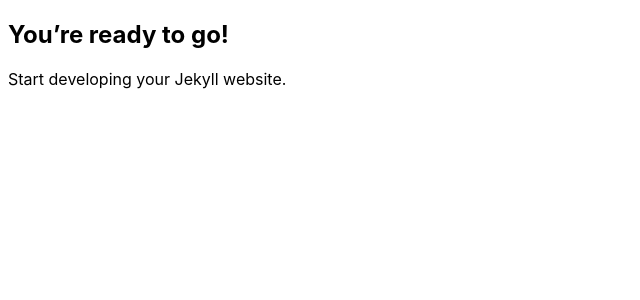
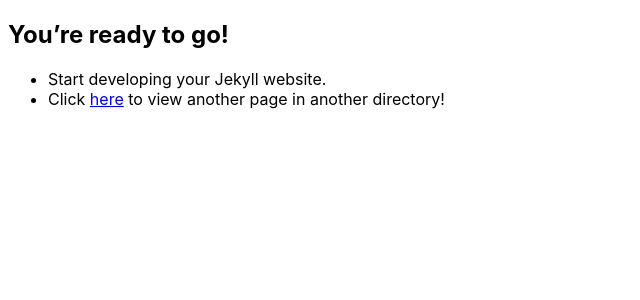
Before and after one commit to curriculeon/thymeleaf.jekyll_projecttemplate, a Jekyll site: the page built from front-end/index.md, in a window 1280 px wide. Shown: the top 300 px of the page, without its empty margins (0-640 px from the left). Built offline with Jekyll 4.4.1, drawn with Linux system fonts in a browser that asks for light colours.

Commit message:
Created nested directory hyperlink example

```diff
--- a/front-end/index.md
+++ b/front-end/index.md
@@ -4,5 +4,5 @@ title: "Happy Jekylling!"
 ---
 
 ## You're ready to go!
-
-Start developing your Jekyll website.
+* Start developing your Jekyll website.
+* Click [here](./sample-directory/another-page-to-link-to.md) to view another page in another directory!
```
Also changed, not shown: front-end/sample-directory/another-page-to-link-to.md (added, +1 -0 lines).
